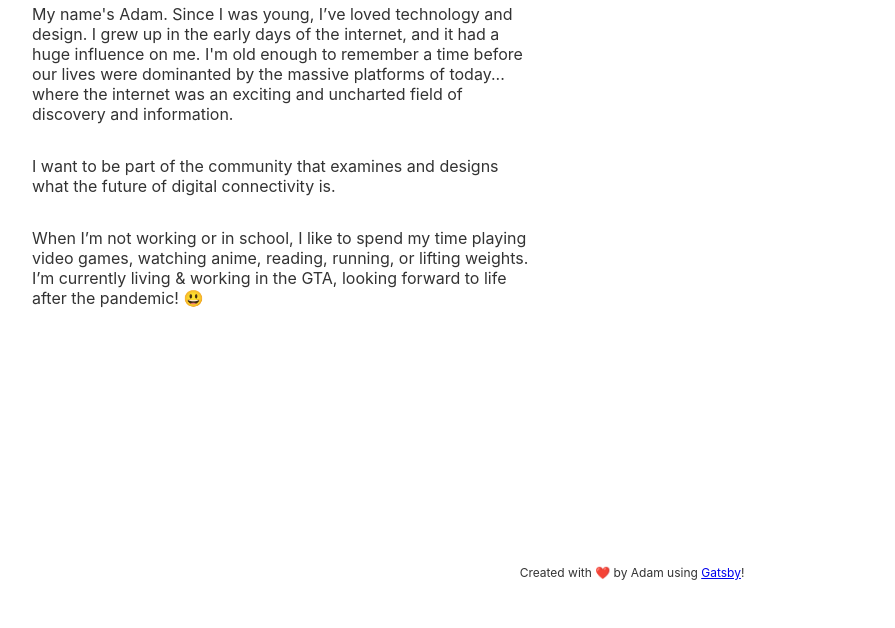
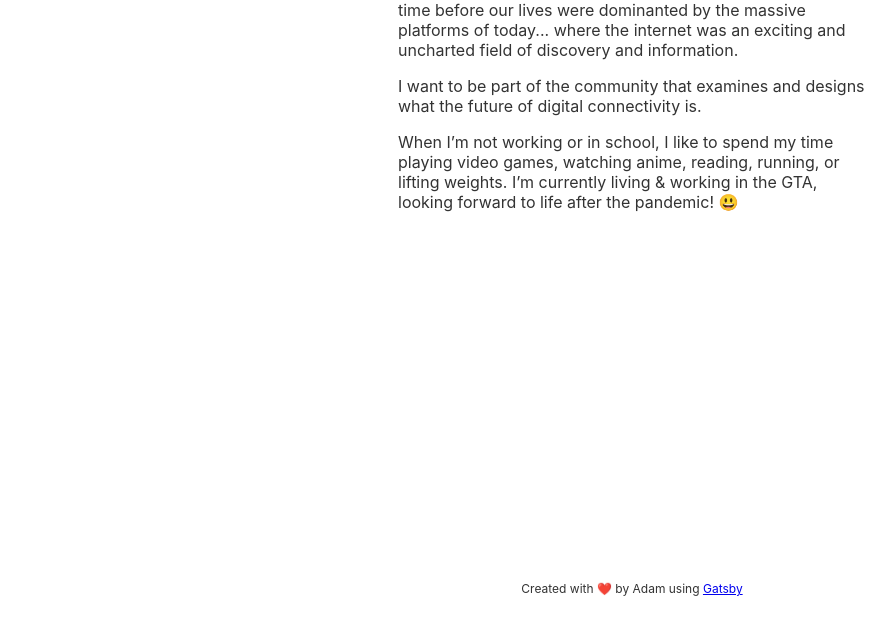
Before and after one commit to adamalexali/adam-gatsby, a Gatsby site: page /about in a window 1280 px wide. Shown: the part 183-811 px from the top of the page, without its empty margins (8-903 px from the left). Built offline with nearby package versions, Linux system fonts and the light colour scheme; Gatsby itself is replaced by a stand-in of ours.

Commit message:
refactored main content component & added global styling

```diff
--- a/package.json
+++ b/package.json
@@ -17,6 +17,7 @@
   "dependencies": {
     "babel-plugin-styled-components": "^1.13.1",
     "gatsby": "^3.6.2",
+    "gatsby-cli": "^3.9.0",
     "gatsby-plugin-react-helmet": "^4.8.0",
     "gatsby-plugin-styled-components": "^4.8.0",
     "react": "^17.0.1",
--- /dev/null
+++ b/src/components/Content.js
@@ -0,0 +1,34 @@
+import * as React from 'react';
+import GlobalStyle from '../theme/globalStyle';
+import { Helmet } from 'react-helmet';
+import styled from 'styled-components';
+
+// styles
+const StyledMain = styled.main`
+  height: 85vh;
+  padding: 1rem;
+`;
+
+// markup
+const Content = (props) => {
+  return (
+    <>
+      <GlobalStyle />
+      <StyledMain>
+        <Helmet>
+          <meta charSet='utf-8' />
+          <title>{props.title}</title>
+          <meta name='description' content={props.desc} />
+        </Helmet>
+        {props.children}
+      </StyledMain>
+    </>
+  );
+};
+
+Content.defaultProps = {
+  title: 'Adam Ali — Digital Experience Designer, Prototyper, UX Researcher',
+  desc: 'Adam Ali is a multidisciplinary experience designer exploring the intersections of technology, design, and society—specifically focused on digital public spaces, XR, accessibility, and tech for social good',
+};
+
+export default Content;
--- a/src/components/footer.js
+++ b/src/components/footer.js
@@ -4,8 +4,6 @@ import styled from 'styled-components';
 
 // styles
 const Container = styled.div`
-  font-family: -apple-system, Roboto, sans-serif, serif;
-  color: #333333;
   margin: 1rem auto;
   display: flex;
   flex-direction: column;
@@ -13,7 +11,7 @@ const Container = styled.div`
   justify-content: center;
 `;
 
-const FooterText = styled.p`
+const FooterText = styled.footer`
   margin-bottom: 1rem;
   font-size: 0.75rem;
 `;
@@ -24,10 +22,10 @@ const Footer = () => {
     <Container>
       <FooterText>
         Created with{' '}
-        <span role='img' aria-label='heart emoji'>
+        <span role='img' aria-label='red heart emoji'>
           ❤️
         </span>{' '}
-        by Adam using <a href='https://www.gatsbyjs.com/'>Gatsby</a>&#33;
+        by Adam using <a href='https://www.gatsbyjs.com/'>Gatsby</a>
       </FooterText>
     </Container>
   );
--- a/src/pages/about.js
+++ b/src/pages/about.js
@@ -1,25 +1,18 @@
 import * as React from 'react';
-import { Helmet } from 'react-helmet';
 import { Link } from 'gatsby';
 import styled from 'styled-components';
+import Content from '../components/Content';
 import Footer from '../components/footer';
 
 // styles
-const MainContent = styled('main')`
-  font-family: -apple-system, Roboto, sans-serif, serif;
-  color: #333333;
-  margin: 5rem 2rem 0 2rem;
-  height: 80vh;
-`;
-
-const Container = styled.div`
-  // margin: 1rem auto 0 auto;
-  max-width: 500px;
-  display: flex;
-  flex-direction: column;
-  align-items: left;
-  justify-content: center;
-`;
+// const Container = styled.div`
+//   // margin: 1rem auto 0 auto;
+//   max-width: 500px;
+//   display: flex;
+//   flex-direction: column;
+//   align-items: left;
+//   justify-content: center;
+// `;
 
 const HeadingText = styled.h1`
   margin: 1rem 0;
@@ -32,7 +25,7 @@ const Paragraph = styled.p`
 const AboutPage = () => {
   return (
     <>
-      <MainContent>
+      {/* <MainContent>
         <Helmet>
           <meta charSet='utf-8' />
           <title>
@@ -65,7 +58,31 @@ const AboutPage = () => {
             </span>
           </Paragraph>
         </Container>
-      </MainContent>
+      </MainContent> */}
+      <Link to='/'>Home</Link>
+      <Content title='About; Adam Ali — Digital Experience Designer, Prototyper, UX Researcher'>
+        <HeadingText>Hi there!</HeadingText>
+        <Paragraph>
+          My name's Adam. Since I was young, I’ve loved technology and design. I
+          grew up in the early days of the internet, and it had a huge influence
+          on me. I'm old enough to remember a time before our lives were
+          dominanted by the massive platforms of today... where the internet was
+          an exciting and uncharted field of discovery and information.
+        </Paragraph>
+        <Paragraph>
+          I want to be part of the community that examines and designs what the
+          future of digital connectivity is.
+        </Paragraph>
+        <Paragraph>
+          When I’m not working or in school, I like to spend my time playing
+          video games, watching anime, reading, running, or lifting weights. I’m
+          currently living &amp; working in the GTA, looking forward to life
+          after the pandemic!{' '}
+          <span role='img' aria-label='Grinning emoji'>
+            😃
+          </span>
+        </Paragraph>
+      </Content>
       <Footer />
     </>
   );
--- /dev/null
+++ b/src/theme/globalStyle.js
@@ -0,0 +1,12 @@
+import { createGlobalStyle } from 'styled-components';
+
+const GlobalStyle = createGlobalStyle`
+body {
+  font-family: -apple-system, Roboto, sans-serif, serif;
+  margin: 1rem auto;
+  max-width: 500px;
+  color: #333333;
+}
+`;
+
+export default GlobalStyle;
```
Also changed, not shown: src/pages/404.js (+17 -39 lines), src/pages/index.js (+17 -11 lines), 1 other file.
